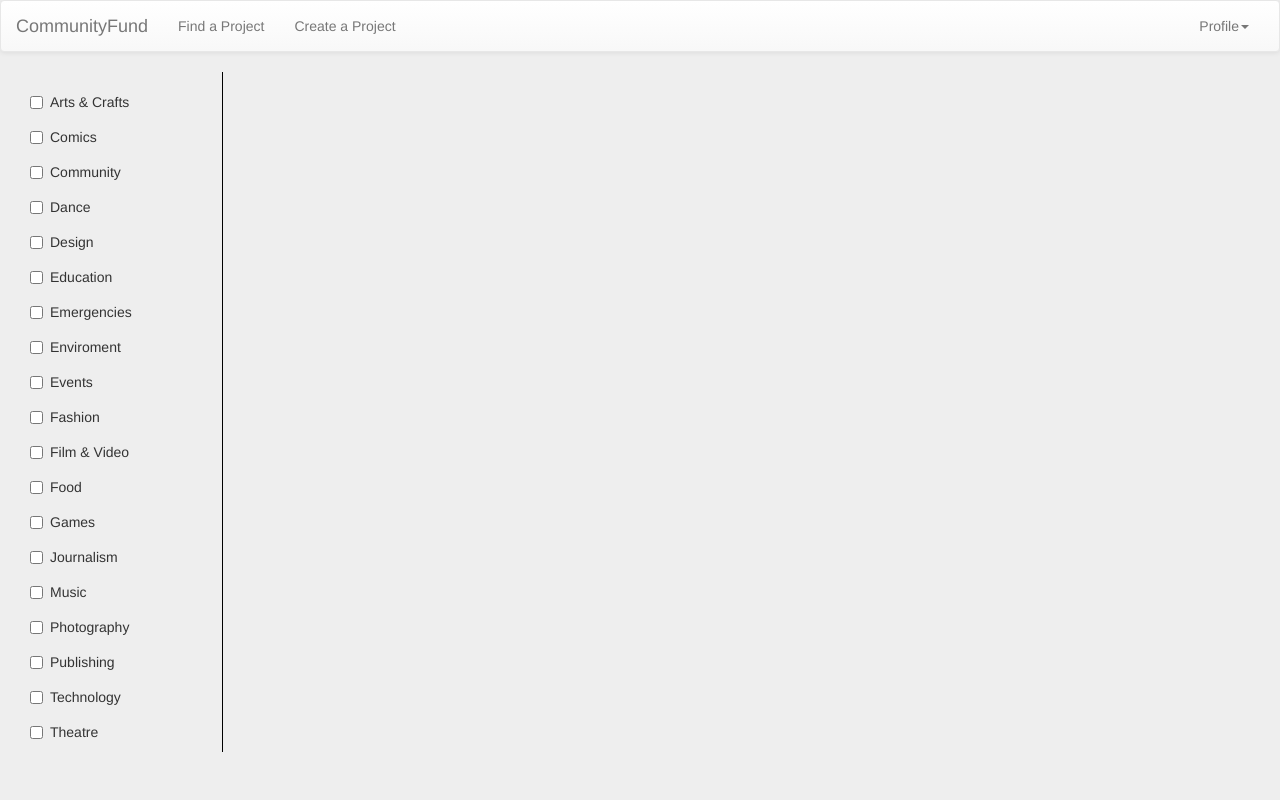
After one commit to johnmcollier/csc309project, a Django app: template kickstartupproject/templates/kickstartup/startups.html in a window 1280 px wide. The commit adds this page. Run offline with Django 3.2, Linux system fonts and the light colour scheme; the template is opened without the code that fills it, so the values that code supplies are empty; some libraries are stand-ins or nearby versions.

Commit message:
no message

```diff
--- a/kickstartupproject/static/css/justified-nav.css
+++ b/kickstartupproject/static/css/justified-nav.css
@@ -1,5 +1,6 @@
 body {
   padding-top: 20px;
+  background-color: #eee;
 }
 
 .footer {
--- /dev/null
+++ b/kickstartupproject/static/css/startups.css
@@ -0,0 +1,9 @@
+body {
+  background-color: #eee;
+}
+.checkbox{
+	padding-top: 10px;
+}
+div .cfproj{
+	padding-left: 10px;
+}
--- /dev/null
+++ b/kickstartupproject/templates/kickstartup/startups.html
@@ -0,0 +1,194 @@
+<!DOCTYPE html>
+{% load staticfiles %}
+<html lang="en">
+  <head>
+    <meta charset="utf-8">
+    <meta http-equiv="X-UA-Compatible" content="IE=edge">
+    <meta name="viewport" content="width=device-width, initial-scale=1">
+    <title>KickStartup - Startups</title>
+
+	<!-- Latest compiled and minified CSS -->
+	<link rel="stylesheet" href="https://maxcdn.bootstrapcdn.com/bootstrap/3.3.2/css/bootstrap.min.css">
+
+	<!-- Optional theme -->
+	<link rel="stylesheet" href="https://maxcdn.bootstrapcdn.com/bootstrap/3.3.2/css/bootstrap-theme.min.css">
+
+	<link rel="stylesheet" type="text/css" href="{% static "css/startups.css" %}">
+
+    <!-- HTML5 shim and Respond.js for IE8 support of HTML5 elements and media queries -->
+    <!-- WARNING: Respond.js doesn't work if you view the page via file:// -->
+    <!--[if lt IE 9]>
+      <script src="https://oss.maxcdn.com/html5shiv/3.7.2/html5shiv.min.js"></script>
+      <script src="https://oss.maxcdn.com/respond/1.4.2/respond.min.js"></script>
+    <![endif]-->
+  </head>
+  <body>
+  	<nav class="navbar navbar-default">
+	  <div class="container-fluid">
+	    <!-- Brand and toggle get grouped for better mobile display -->
+	    <div class="navbar-header">
+	      <a class="navbar-brand" href="/communityfund/home/">CommunityFund</a>
+	    </div>
+
+	    <!-- Collect the nav links, forms, and other content for toggling -->
+	    <div class="collapse navbar-collapse" id="bs-example-navbar-collapse-1">
+	      <ul class="nav navbar-nav">
+	        <li><a href="/communityfund/home/">Find a Project</a></li>
+	        <li><a href="/communityfund/createproject/">Create a Project</a></li>
+	      </ul>
+	      <ul class="nav navbar-nav navbar-right">
+	        <li class="dropdown">
+	          <a href="#" class="dropdown-toggle" data-toggle="dropdown" role="button" aria-expanded="false">Profile<span class="caret"></span></a>
+	          <ul class="dropdown-menu" role="menu">
+	            <li><a href="#">Edit Profile</a></li>
+	            <li><a href="#">Notification Settings</a></li>
+	            <li><a href="#">Account Settings</a></li>
+	            <li class="divider"></li>
+	            <li><a href="#">Log out</a></li>
+	          </ul>
+	        </li>
+	      </ul>
+	    </div><!-- /.navbar-collapse -->
+	  </div><!-- /.container-fluid -->
+	</nav>
+
+    <div class="container-fluid">
+		    <div class="col-sm-2" style="border-right: 1px solid black">
+		    	<div class="checkbox">
+				  <label>
+				    <input type="checkbox" value="">
+				    Arts &amp; Crafts
+				  </label>
+				</div>
+		    	<div class="checkbox">
+				  <label>
+				    <input type="checkbox" value="">
+				    Comics
+				  </label>
+				</div>
+				<div class="checkbox">
+				  <label>
+				    <input type="checkbox" value="">
+				    Community
+				  </label>
+				</div>
+		    	<div class="checkbox">
+				  <label>
+				    <input type="checkbox" value="">
+				    Dance
+				  </label>
+				</div>
+		    	<div class="checkbox">
+				  <label>
+				    <input type="checkbox" value="">
+				    Design
+				  </label>
+				</div>
+		    	<div class="checkbox">
+				  <label>
+				    <input type="checkbox" value="">
+				    Education
+				  </label>
+				</div>
+				<div class="checkbox">
+				  <label>
+				    <input type="checkbox" value="">
+				    Emergencies
+				  </label>
+				</div>
+				<div class="checkbox">
+				  <label>
+				    <input type="checkbox" value="">
+				    Enviroment
+				  </label>
+				</div>
+				<div class="checkbox">
+				  <label>
+				    <input type="checkbox" value="">
+				    Events
+				  </label>
+				</div>
+		    	<div class="checkbox">
+				  <label>
+				    <input type="checkbox" value="">
+				    Fashion
+				  </label>
+				</div>
+		    	<div class="checkbox">
+				  <label>
+				    <input type="checkbox" value="">
+				    Film &amp; Video
+				  </label>
+				</div>
+				<div class="checkbox">
+				  <label>
+				    <input type="checkbox" value="">
+				    Food
+				  </label>
+				</div>
+				<div class="checkbox">
+				  <label>
+				    <input type="checkbox" value="">
+				    Games
+				  </label>
+				</div>
+				<div class="checkbox">
+				  <label>
+				    <input type="checkbox" value="">
+				    Journalism
+				  </label>
+				</div>
+				<div class="checkbox">
+				  <label>
+				    <input type="checkbox" value="">
+				    Music
+				  </label>
+				</div>
+				<div class="checkbox">
+				  <label>
+				    <input type="checkbox" value="">
+				    Photography
+				  </label>
+				</div>
+				<div class="checkbox">
+				  <label>
+				    <input type="checkbox" value="">
+				    Publishing
+				  </label>
+				</div>
+				<div class="checkbox">
+				  <label>
+				    <input type="checkbox" value="">
+				    Technology
+				  </label>
+				</div>
+				<div class="checkbox">
+				  <label>
+				    <input type="checkbox" value="">
+				    Theatre
+				  </label>
+				</div>
+			</div>
+			{% for project in projects %}
+			<div class="col-xs-6 col-sm-10 col-md-5 cfproj" style="border: 1px solid black">
+
+				<h2>{{project.projectName }}</h2>
+				<h3>User: {{ project.initiator }}</h3>
+				<img src="" alt="project-img">
+				<p>{{ project.description }}</p>
+				<p>{{ project.duration }} Days</p>
+				<p>Goal: ${{ project.goal }}</p>
+				<p>${{ project.amountFunded }} funded</p>
+
+			</div>
+			<br />
+			{% endfor %}
+
+	</div>
+
+    <!-- jQuery (necessary for Bootstrap's JavaScript plugins) -->
+    <script src="https://ajax.googleapis.com/ajax/libs/jquery/1.11.2/jquery.min.js"></script>
+	<!-- Latest compiled and minified JavaScript -->
+	<script src="https://maxcdn.bootstrapcdn.com/bootstrap/3.3.2/js/bootstrap.min.js"></script>
+  </body>
+</html>
```
